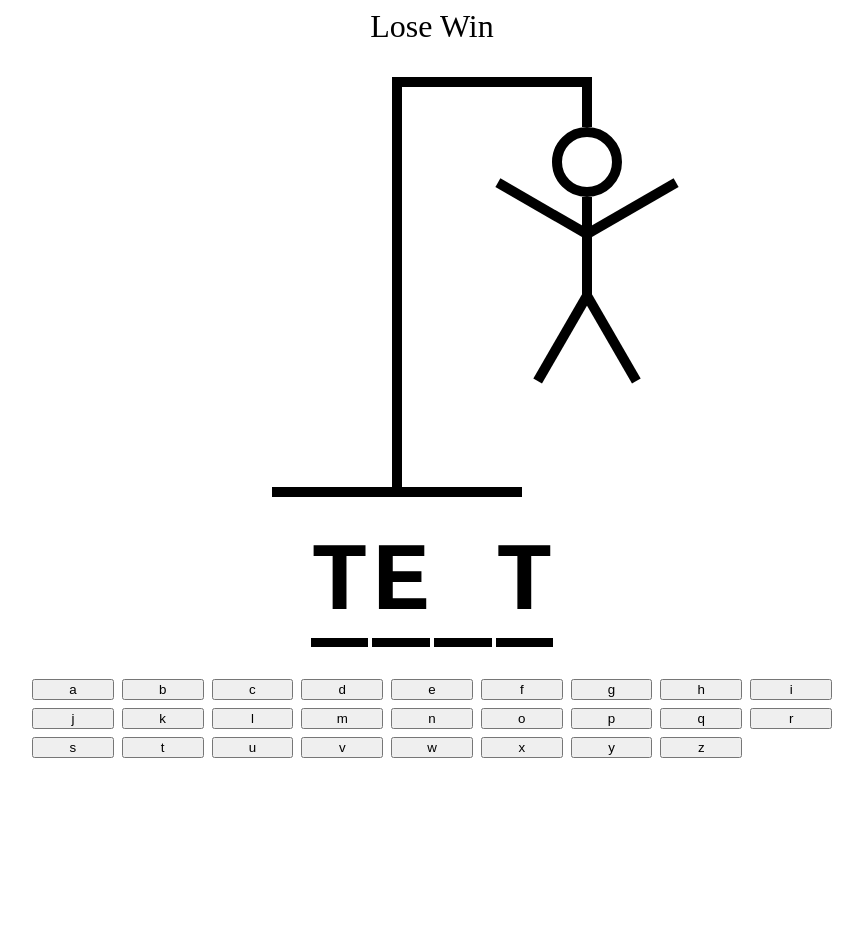
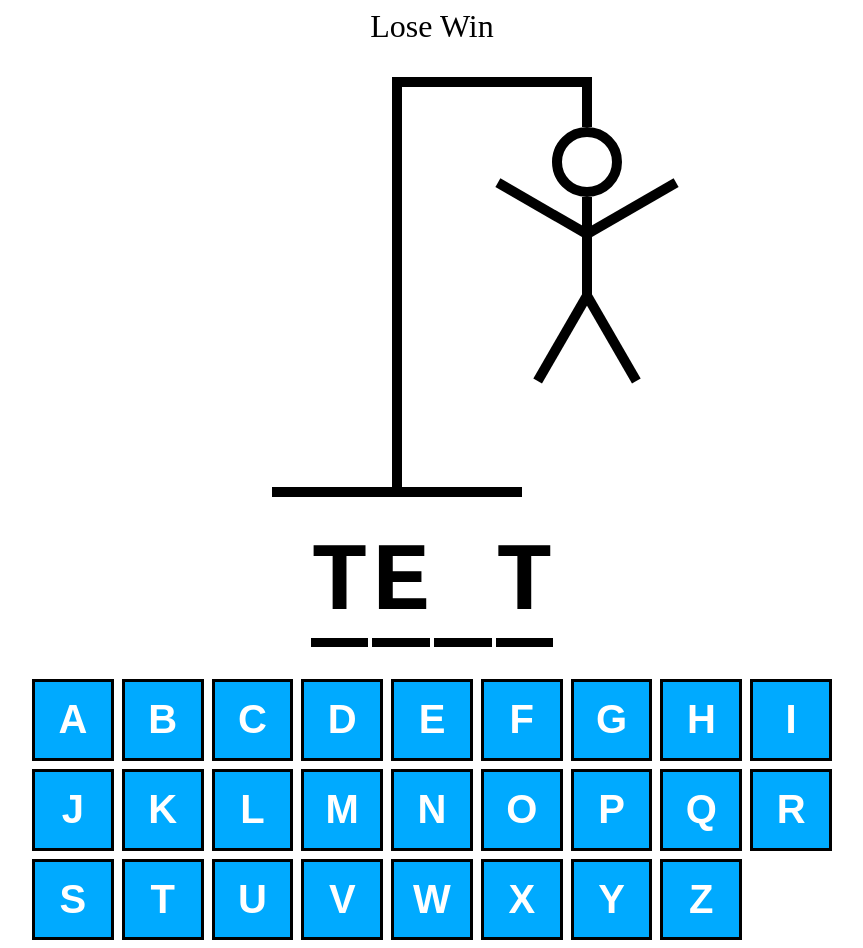
Before and after one commit to fahimehsd/react-ts-hangman, a React (Vite) app: page / in a window 1280 px wide. Shown: the whole page, without its empty margins (208-1071 px from the left). Before the commit the page ends 800 px from the top, so only its background shows below. Built offline with nearby package versions, Linux system fonts and the light colour scheme.

Commit message:
module css added

```diff
--- /dev/null
+++ b/src/Keyboard.module.css
@@ -0,0 +1,26 @@
+.btn {
+  width: 100%;
+  border: 3px solid black;
+  background: none;
+  aspect-ratio: 1/1;
+  font-size: 2.5rem;
+  text-transform: uppercase;
+  padding: 0.5rem;
+  font-weight: bold;
+  cursor: pointer;
+  color: black;
+}
+
+.btn.active {
+  background-color: hsl(200, 100%, 50%);
+  color: white;
+}
+
+.btn.inactive {
+  opacity: 0.3;
+}
+
+.btn:hover:not(:disabled),
+.btn:focus:not(:disabled) {
+  background-color: hsl(200, 100%, 75%);
+}
--- a/src/Keyboard.tsx
+++ b/src/Keyboard.tsx
@@ -1,3 +1,5 @@
+import styles from "./Keyboard.module.css";
+
 const KEYS = [
   "a",
   "b",
@@ -38,7 +40,11 @@
         }}
       >
         {KEYS.map((key) => {
-          return <button key={key}>{key}</button>;
+          return (
+            <button className={`${styles.btn} ${styles.active} `} key={key}>
+              {key}
+            </button>
+          );
         })}
       </div>
     </div>
```
